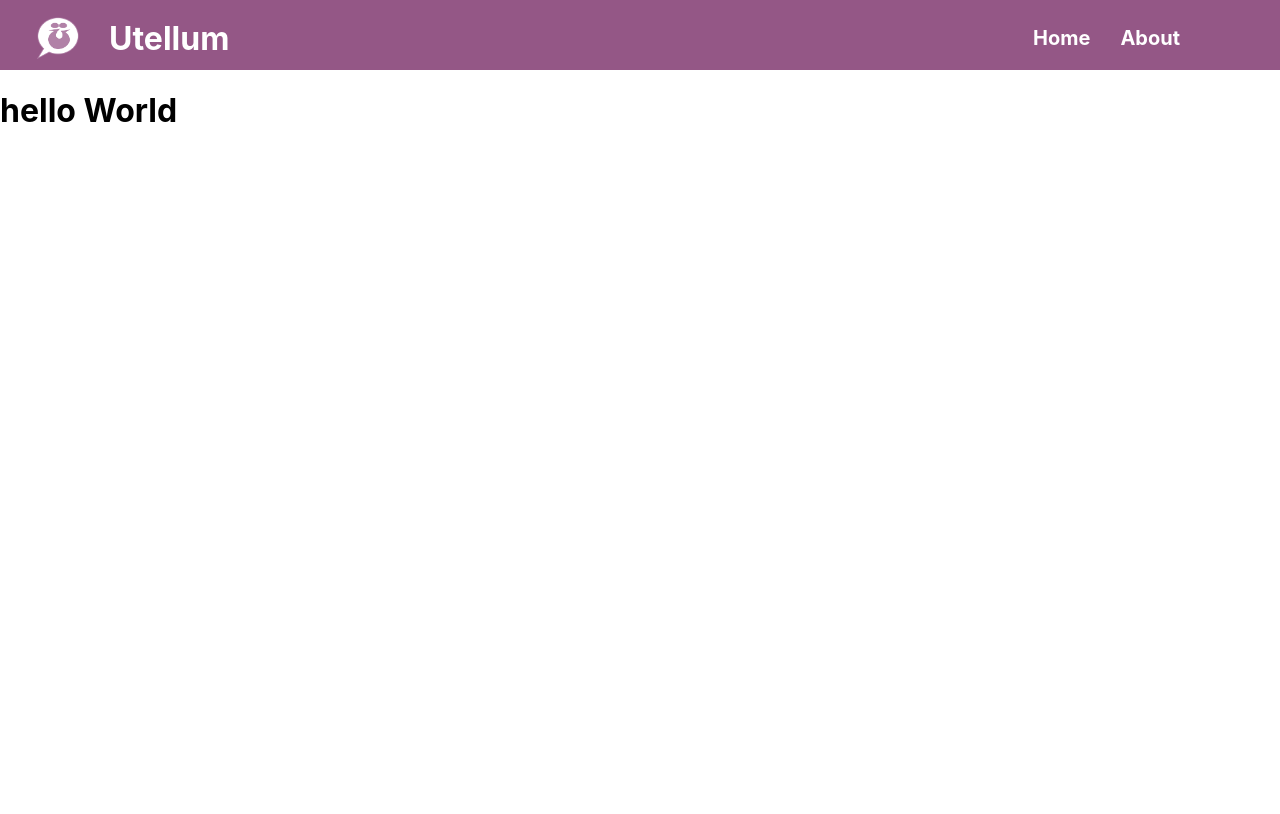
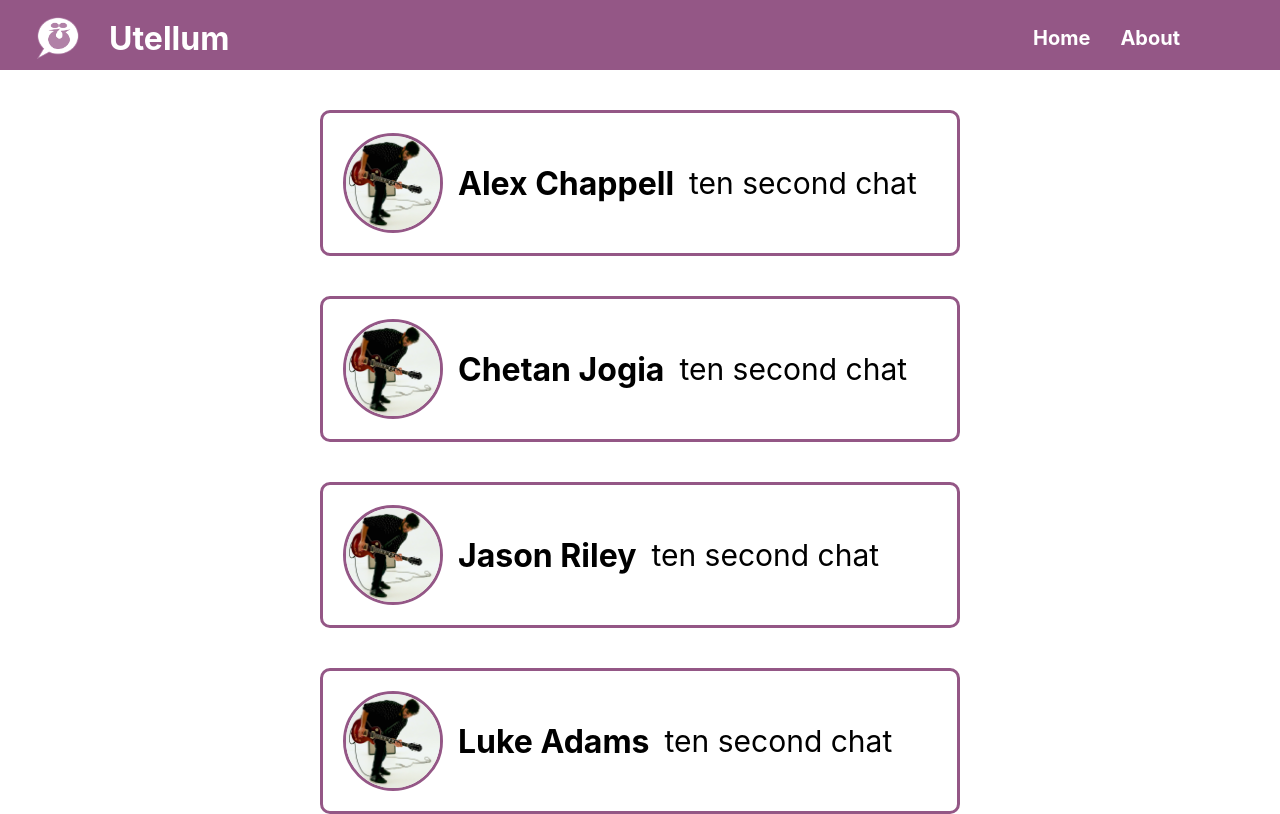
Before and after one commit to chetjogia/bc13_w9_project-frontend-devindy, a React (Create React App) app in the folder utellum/: page /about in a window 1280 px wide. Built offline with nearby package versions, Linux system fonts and the light colour scheme; no server answers.

Commit message:
finished styling

```diff
--- /dev/null
+++ b/utellum/src/Components/About/index.css
@@ -0,0 +1,33 @@
+.author{
+
+    border:solid;
+  width:50%;
+    display:flex;
+    margin:auto;
+    margin-top:40px;
+    flex-direction: row;
+    gap:15px;
+    padding:20px;
+    border-radius: 10px;
+    border-color: #945786;
+
+}
+
+.author-info{
+    display:flex;
+    align-items: center;
+    gap: 15px
+}
+
+.profile-pic-about{
+    height:100px;
+    width:100px;
+    border-radius: 100%;
+    border:solid;
+    border-color: #945786;
+
+}
+
+.ten-second{
+    font-size: 30px;
+}
--- /dev/null
+++ b/utellum/src/Components/About/index.js
@@ -0,0 +1,66 @@
+import React from "react"
+import './index.css'
+import chet_profile from './Website.jpg'
+
+function About(){
+
+return(
+    <div>
+
+<div className="author">
+    <img className='profile-pic-about' src={chet_profile} alt="profile"></img>
+    <div className='author-info'>
+        <div>
+            <h1 className="about-me">Alex Chappell</h1>
+
+        </div>
+        <div>
+            <p className="ten-second">ten second chat</p>
+        </div>
+    </div>
+    </div>
+    <div className="author">
+    <img className='profile-pic-about' src={chet_profile} alt="profile"></img>
+    <div className='author-info'>
+        <div>
+            <h1 className="about-me">Chetan Jogia</h1>
+
+        </div>
+        <div>
+            <p className="ten-second">ten second chat</p>
+        </div>
+    </div>
+    </div>
+    <div className="author">
+    <img className='profile-pic-about' src={chet_profile} alt="profile"></img>
+    <div className='author-info'>
+        <div>
+            <h1 className="about-me">Jason Riley</h1>
+
+        </div>
+        <div>
+            <p className="ten-second">ten second chat</p>
+        </div>
+    </div>
+    </div>
+    <div className="author">
+    <img className='profile-pic-about' src={chet_profile} alt="profile"></img>
+    <div className='author-info'>
+        <div>
+            <h1 className="about-me">Luke Adams</h1>
+
+        </div>
+        <div>
+            <p className="ten-second">ten second chat</p>
+        </div>
+    </div>
+    </div>
+
+    </div>
+
+
+)
+
+}
+
+export default About
--- a/utellum/src/Components/App/App.js
+++ b/utellum/src/Components/App/App.js
@@ -1,5 +1,5 @@
 import './App.css';
-
+import About from '../About';
 import BootcamperList from '../BootcamperList'
 import Header from '../Header'
 import Search from '../Search'
@@ -7,7 +7,7 @@ import {useState, useEffect} from 'react'
 import {Routes, Route} from 'react-router-dom'
 import BootcamperProfile from '../BootcamperProfile';
 import { v4 as uuidv4 } from 'uuid'
-
+import Footer from "../Footer"
 
 
 function App() {
@@ -159,7 +159,7 @@ function App() {
       }/>
       <Route path="/about" element={
         <div>
-          <h1>hello World</h1>
+         <About/>
         </div>
       }/>
       <Route exact path="/profile/:id" element={
@@ -170,6 +170,7 @@ function App() {
     </Routes>
 
 
+
     </div>
   );
 }
--- a/utellum/src/Components/BootcamperItem/index.css
+++ b/utellum/src/Components/BootcamperItem/index.css
@@ -13,6 +13,7 @@
    gap:30px;
    overflow: hidden;
    background-color:white;
+   box-shadow: 5px 5px 5px #cec3ca;
 
 }
 
@@ -118,3 +119,8 @@ nav>ul>li>a:hover{
     display:flex;
     width:100%;
 }
+
+.strength>h2{
+    font-size: 20px;
+
+}
--- a/utellum/src/Components/BootcamperProfile/index.css
+++ b/utellum/src/Components/BootcamperProfile/index.css
@@ -160,14 +160,15 @@
 
 .enter-password>input{
     height:35px;
-    border-radius: 10px;
+    border-radius: 10px 0 0 10px ;
     border-color: var(--siteColor10);
     font-size:20px;
+    border-right: none;
 }
 
 .enter-password>button{
     height:35px;
-    border-radius: 10px;
+    border-radius: 0 10px  10px 0;
     border-color: var(--siteColor10);
     background-color: var(--siteColor10);
     font-size:20px;
--- /dev/null
+++ b/utellum/src/Components/Footer/footer.css
@@ -0,0 +1,12 @@
+@import '../../colour.css';
+
+html{
+    margin:0px;
+}
+
+.footer{
+    position:relative;
+    margin-bottom:-20px;
+    background-color: var(--siteColor10);
+    height:200px;
+}
--- /dev/null
+++ b/utellum/src/Components/Footer/index.js
@@ -0,0 +1,11 @@
+import React from 'react'
+import './footer.css'
+import logo from './logo-utellum.png'
+
+export function Footer(){
+    return(
+   <div className='footer'></div>
+    )
+}
+
+export default Footer
--- a/utellum/src/Components/Search/Search.css
+++ b/utellum/src/Components/Search/Search.css
@@ -2,7 +2,7 @@
     display:flex;
     margin-top: 40px;
     justify-content: center;
-    gap: 10px;
+
 }
 
 .input{
@@ -10,12 +10,13 @@
     border-color: var(--siteColor10);
     height: 30px;
     width: 400px;
-    border-radius: 10px;
+    border-radius: 0 10px 10px 0;
 }
 
 #search-filter{
     border:solid;
+    border-right:none;
     border-color: var(--siteColor10);
-    border-radius:10px;
+    border-radius:10px 0 0 10px ;
     font-size: 20px;
 }
```
Also changed, not shown: utellum/src/Components/About/Website.jpg (added), utellum/src/Components/Footer/logo-utellum.png (added).
